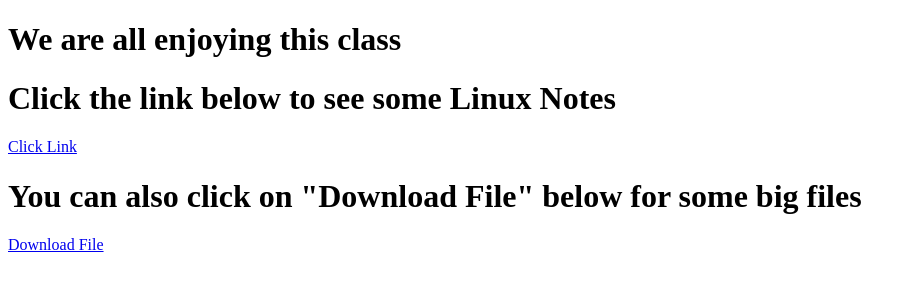
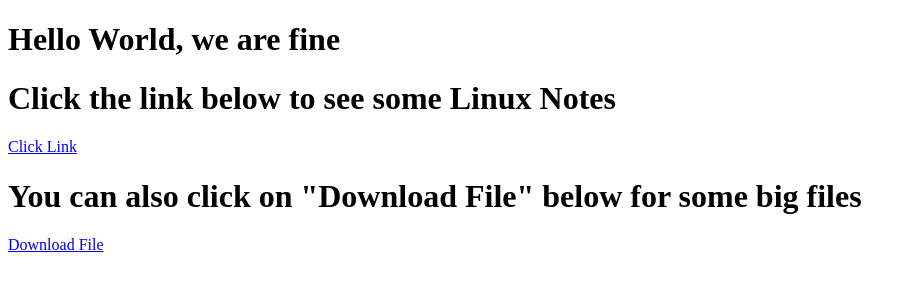
Before and after one commit to dejai0804/test-server-apache, a plain HTML site: page index.html in a window 1280 px wide. Shown: the whole page, without its empty margins (0-916 px from the left). Drawn offline with Linux system fonts and the light colour scheme.

Commit message:
Hello world

```diff
--- a/index.html
+++ b/index.html
@@ -4,7 +4,7 @@
           <title> Linux Chats</title>
      </head>
      <body>
-         <h1>We are all enjoying this class</h1>
+         <h1>Hello World, we are fine</h1>
           <h1>Click the link below to see some Linux Notes</h1>
           <a href="assignment" target="assignment">Click Link</a>
           <h1> You can also click on "Download File" below for some big files</h1>
```
